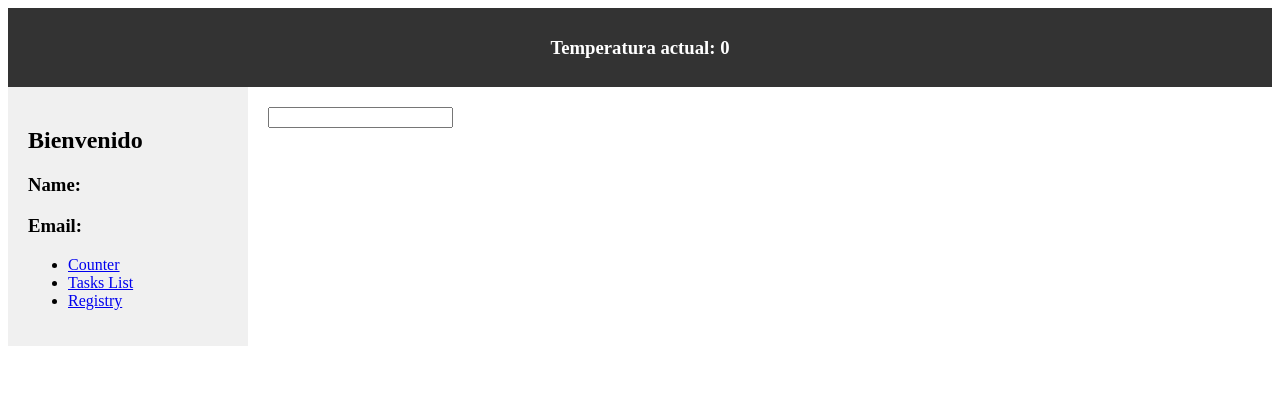
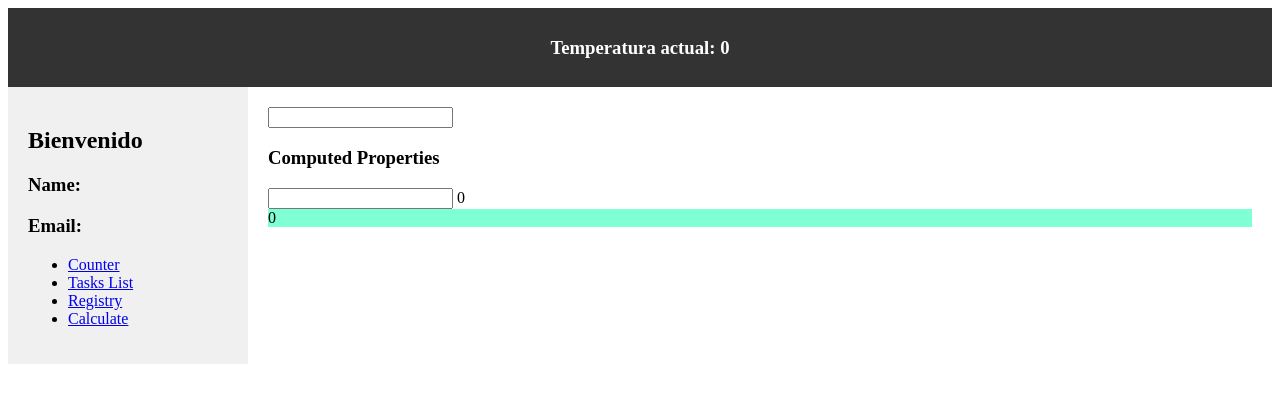
Before and after one commit to bassmantonio/Vue-Project, a Vue app: page /calculate in a window 1280 px wide. Shown: the top 402 px of the page. Built offline with nearby package versions, Linux system fonts and the light colour scheme; no server answers.

Commit message:
Computed properties

```diff
--- a/src/components/Sidebar.vue
+++ b/src/components/Sidebar.vue
@@ -7,6 +7,7 @@
       <li><router-link to="/counter">Counter</router-link></li>
       <li><router-link to="/taskslist">Tasks List</router-link></li>
       <li><router-link to="/register">Registry</router-link></li>
+      <li><router-link to="/calculate">Calculate</router-link></li>
     </ul>
   </div>
 </template>
--- /dev/null
+++ b/src/modules/Calculate/components/SectionResult.vue
@@ -0,0 +1,20 @@
+<template>
+    <div class="result"> {{ props.result }}</div>
+  </template>
+
+<script setup>
+import { defineProps } from 'vue';
+
+const props = defineProps(
+  [
+    'result'
+  ]
+);
+
+</script>
+
+<style scoped>
+.result{
+  background-color: aquamarine;
+}
+</style>
--- /dev/null
+++ b/src/modules/Calculate/views/CalculateView.vue
@@ -0,0 +1,22 @@
+<template>
+
+  <h3>Computed Properties </h3>
+  <input type="text" v-model="value">
+  {{ calculatedValue }}
+  <SectionResult :result="calculatedValue"></SectionResult>
+</template>
+
+<script setup>
+import { ref, computed } from 'vue';
+import SectionResult from '../components/SectionResult.vue';
+
+const value = ref('');
+const calculatedValue = computed(() =>{
+    return value.value *3;
+});
+
+</script>
+
+<style scoped>
+
+</style>
--- a/src/router/index.js
+++ b/src/router/index.js
@@ -17,6 +17,11 @@ const router = createRouter({
       path: '/register',
       name: 'register',
       component: () => import('@/modules/records/views/RegisterView.vue')
+    },
+    {
+      path: '/calculate',
+      name: 'calculate',
+      component: () => import('@/modules/Calculate/views/CalculateView.vue')
     }
   ],
 })
```
